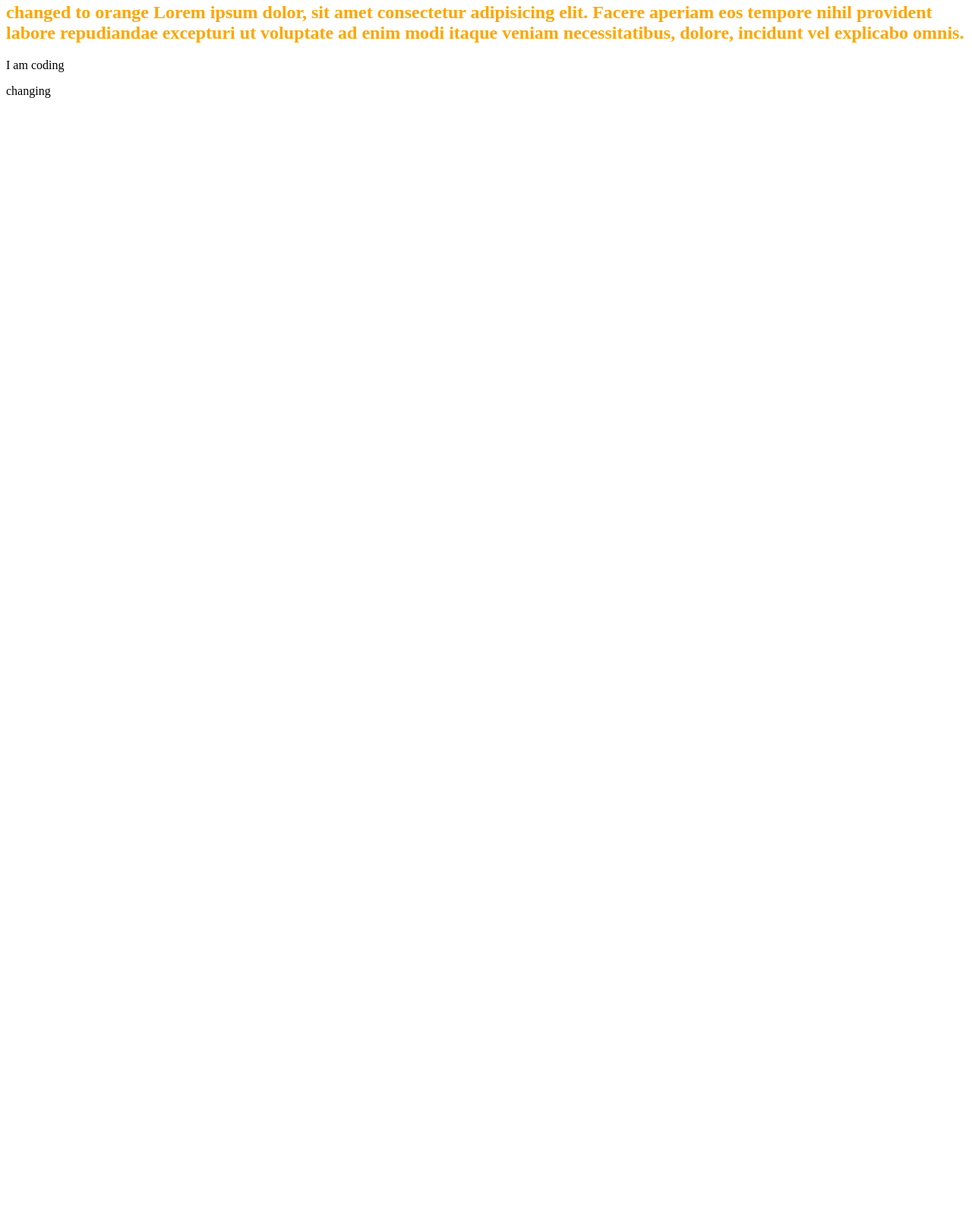
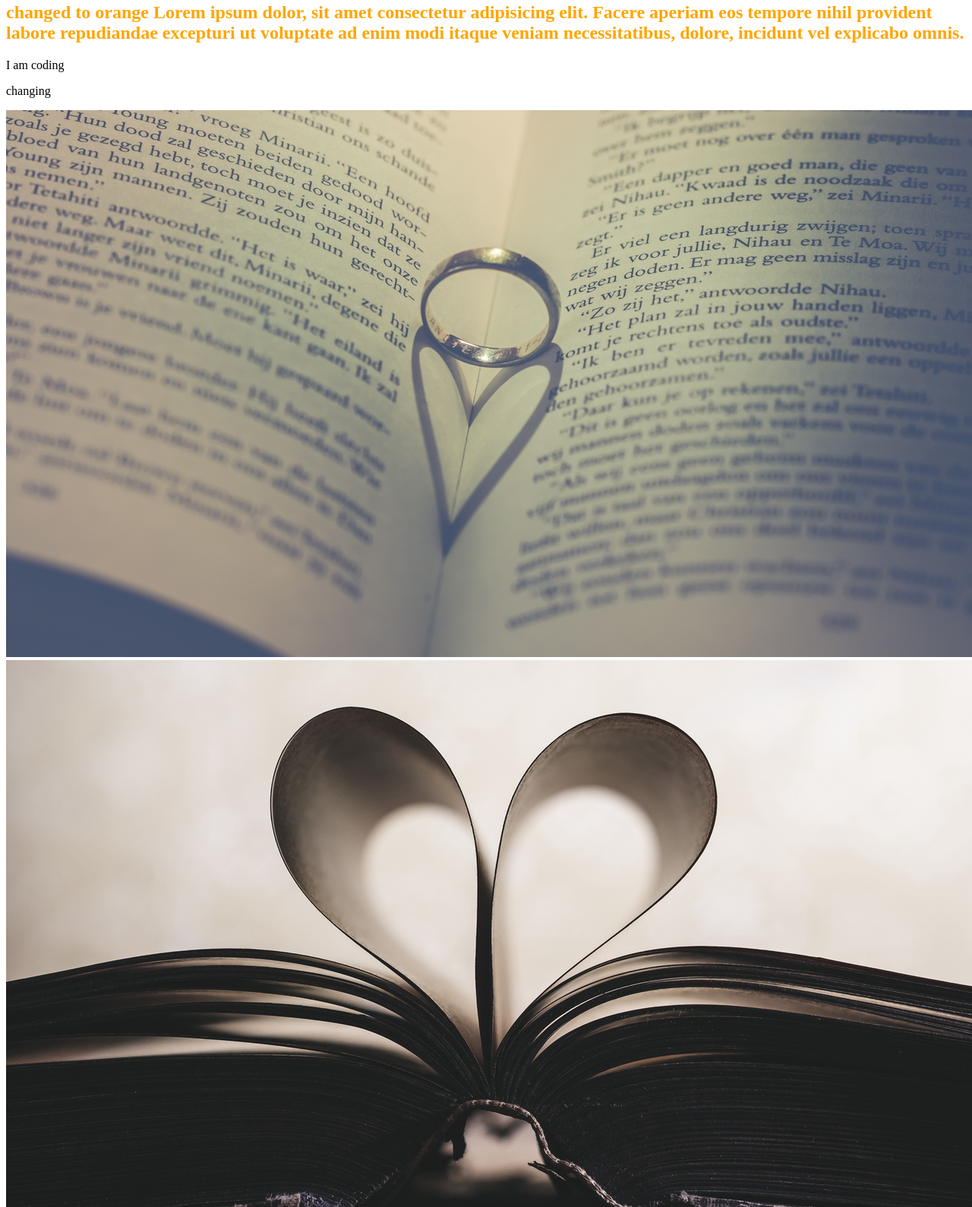
Before and after one commit to Rohan1279/my-first-repo, a plain HTML site: page index.html in a window 1280 px wide. Shown: the part 151-1740 px from the top of the page at 76% size. Before the commit the page ends 800 px from the top, so only its background shows below. Drawn offline with Linux system fonts and the light colour scheme.

Commit message:
image added

```diff
--- a/index.html
+++ b/index.html
@@ -19,6 +19,8 @@
         omnis.</h2>
     <p>I am coding </p>
     <p>changing</p>
+    <img src="ring.jpg" alt="">
+    <img src="book.jpg" alt="">
 </body>
 
 </html>
```
Also changed, not shown: book.jpg (added), ring.jpg (added).
